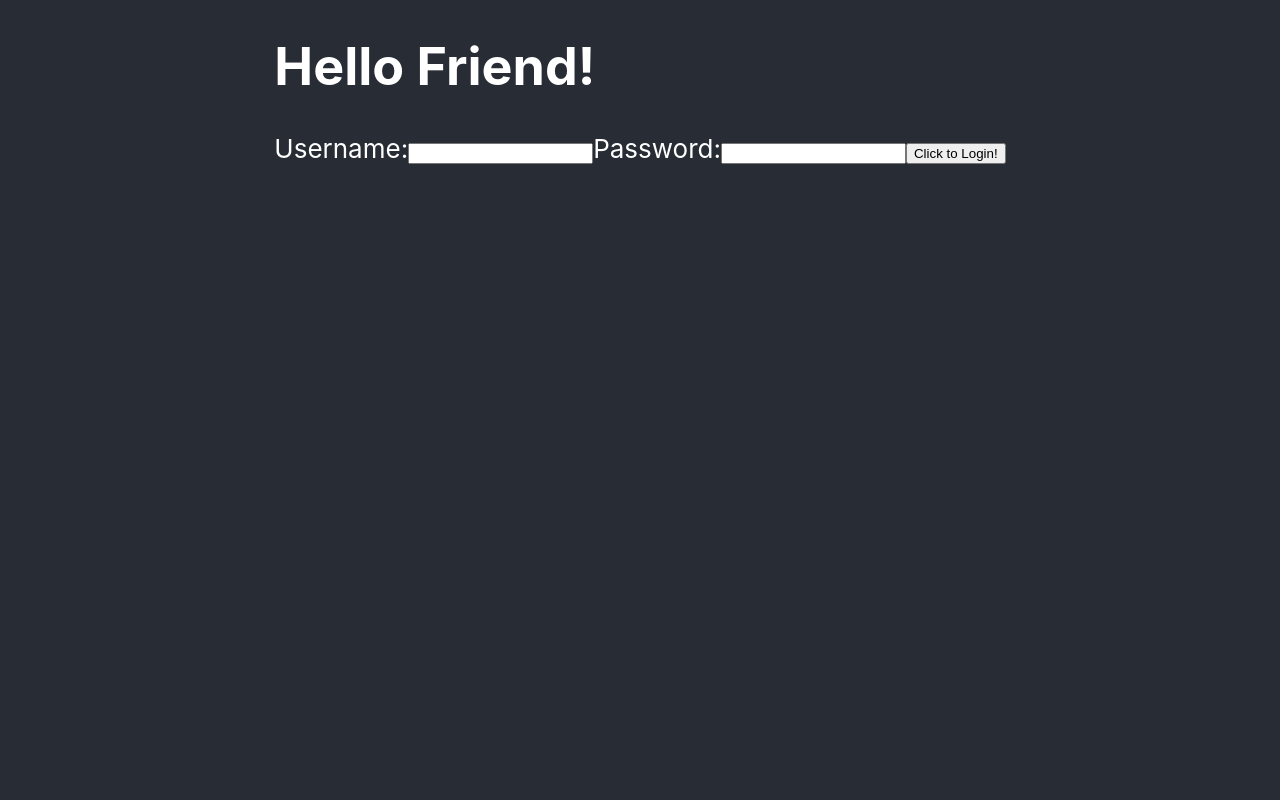
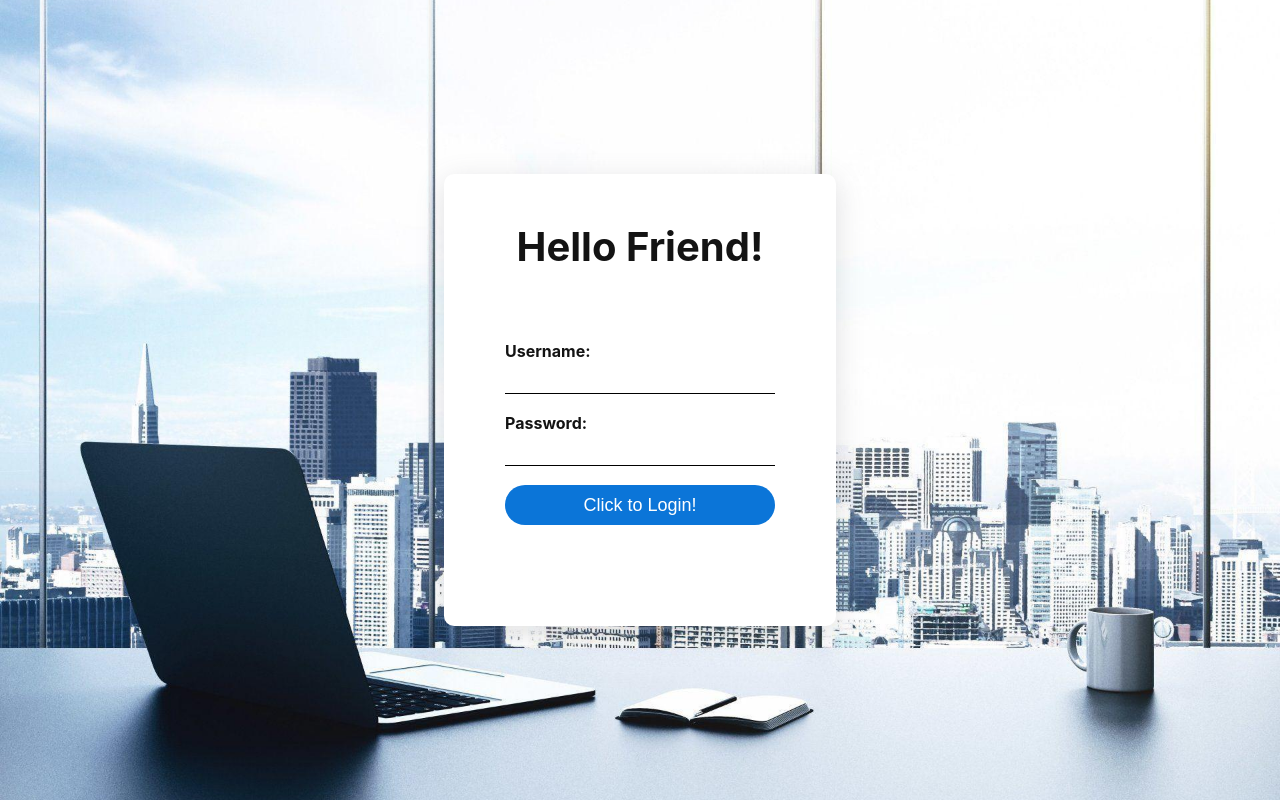
Before and after one commit to inon1993/my-app-first, a React (Create React App) app: page / in a window 1280 px wide. Built offline with nearby package versions, Linux system fonts and the light colour scheme.

Commit message:
add css to login and wallpaper

```diff
--- a/src/App.css
+++ b/src/App.css
@@ -1,11 +1,14 @@
 
 .app-body {
-  background-color: #282c34;
+  background: url(../public/img/login-wallpaper.jpg);
+  background-size: cover;
+  background-position: center;
+  /* background-color: #282c34; */
   min-height: 100vh;
   display: flex;
   flex-direction: column;
   align-items: center;
-  /*justify-content: center;*/
+  justify-content: center;
   font-size: calc(10px + 2vmin);
   color: white;
 }
--- a/src/components/Login.js
+++ b/src/components/Login.js
@@ -1,11 +1,16 @@
+import Card from './UI/Card'
 import LoginForm from "./LoginForm";
+import classes from './Login.module.css';
 
 const Login = (props) => {
   return (
-    <div>
-      <h1>Hello Friend!</h1>
+    <div >
+      <Card className={classes['login-card']}>
+      <h1 className={classes['login-hello']}>Hello Friend!</h1>
       <LoginForm onLoginForm={props.onLogin} />
+    </Card>
     </div>
+
   );
 };
 
--- /dev/null
+++ b/src/components/Login.module.css
@@ -0,0 +1,19 @@
+.login-card {
+    height: 420px;
+    width: 360px;
+    /* position: absolute; */
+    display: flex;
+    justify-content: center;
+    align-items: center;
+    flex-direction: column;
+
+}
+
+.login-hello {
+    text-align: center;
+    padding: 0 0 0 0;
+    margin: 2rem 0 0 0;
+    font-size: 2.5rem;
+    color: #131313;
+
+}
--- a/src/components/LoginForm.js
+++ b/src/components/LoginForm.js
@@ -1,4 +1,5 @@
 import { useRef, useState } from "react";
+import classes from './LoginForm.module.css';
 
 const LoginForm = (props) => {
   const [isInputValid, setIsInputValid] = useState(true);
@@ -18,13 +19,13 @@ const LoginForm = (props) => {
   };
 
   return (
-    <form onSubmit={formSubmitHandler}>
-      <label>Username:</label>
-      <input type="text" ref={unRef} />
-      <label>Password:</label>
-      <input type="password" ref={passRef} />
-      <button type="submit">Click to Login!</button>
-      {!isInputValid && <p>Please enter valid Username and Password.</p>}
+    <form className={classes['login-form']} onSubmit={formSubmitHandler}>
+      <label className={classes.username}>Username:</label>
+      <input className={classes['un-input']} type="text" ref={unRef} />
+      <label className={classes.password}>Password:</label>
+      <input className={classes['pw-input']} type="password" ref={passRef} />
+      <button className={classes['login-button']} type="submit">Click to Login!</button>
+      {!isInputValid && <p className={classes['invalid-login-msg']}>Please enter valid Username and Password.</p>}
     </form>
   );
 };
--- /dev/null
+++ b/src/components/LoginForm.module.css
@@ -0,0 +1,47 @@
+.login-form {
+    padding: 70px 20px 0;
+    display: flex;
+    flex-direction: column;
+    color: #131313;
+    width: 75%;
+    height: 75%;
+}
+
+.username, .password {
+    font-size: 1rem;
+    font-weight: bold;
+}
+
+.un-input, .pw-input {
+    border: none;
+    border-bottom: 1px solid #000;
+    background: transparent;
+    outline: none;
+    height: 30px;
+    color: #131313;
+    font-size: 1rem;
+    margin-bottom: 1.2rem;
+}
+
+.login-button {
+    border: none;
+    outline: none;
+    height: 40px;
+    background: #0b75d8;
+    font-size: 18px;
+    color: white;
+    border-radius: 20px;
+    cursor: pointer;
+}
+
+.login-button:hover {
+    background: #0d87fa;
+}
+
+.invalid-login-msg {
+    text-align: center;
+    width: 100%;
+    margin: 1rem 0 0;
+    font-size: 15px;
+    color: tomato;
+}
--- a/src/components/UI/Card.js
+++ b/src/components/UI/Card.js
@@ -3,7 +3,7 @@ import classes from './Card.module.css';
 
 const Card = props => {
     return(
-        <div className={classes.card}>
+        <div className={`${classes.card} ${props.className}`}>
             {props.children}
         </div>
     )
--- a/src/components/UI/Card.module.css
+++ b/src/components/UI/Card.module.css
@@ -1,6 +1,7 @@
 .card {
     background: white;
-    box-shadow: 0 2px 8px rgba(0 0 0 0.26);
+    box-shadow: rgba(100, 100, 111, 0.2) 0px 7px 29px 0px;
     border-radius: 10px;
     color: rgb(31, 31, 31);
+    padding: 1rem;
 }
```
Also changed, not shown: public/img/login-wallpaper.jpg (added).
